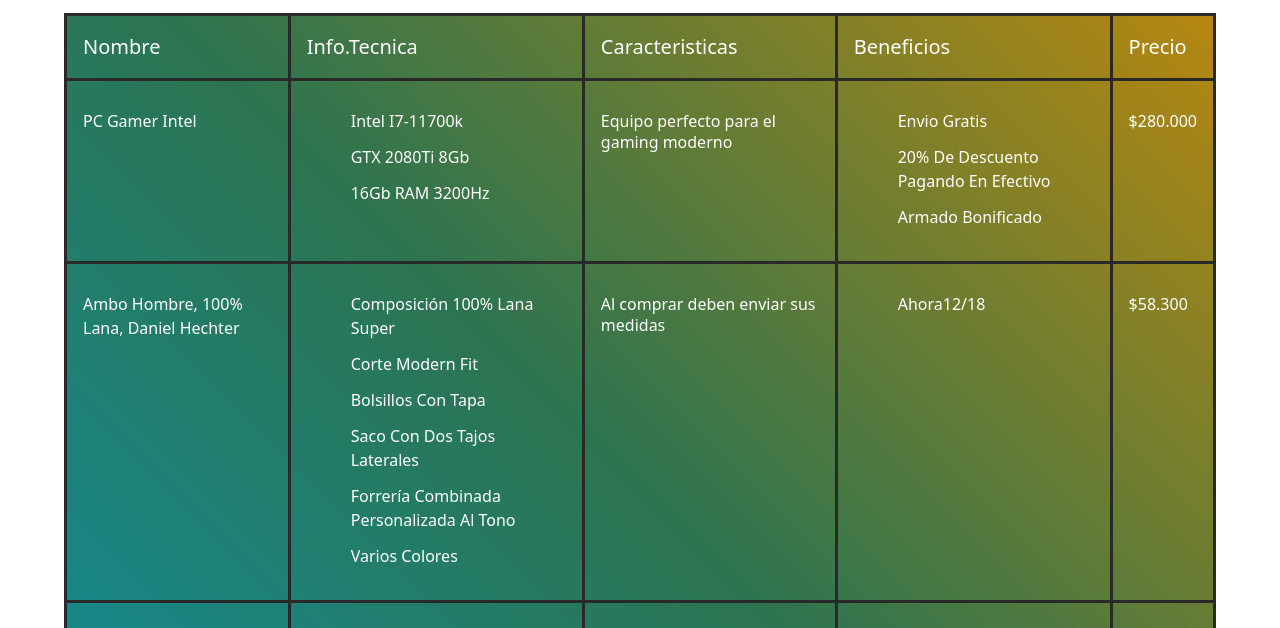
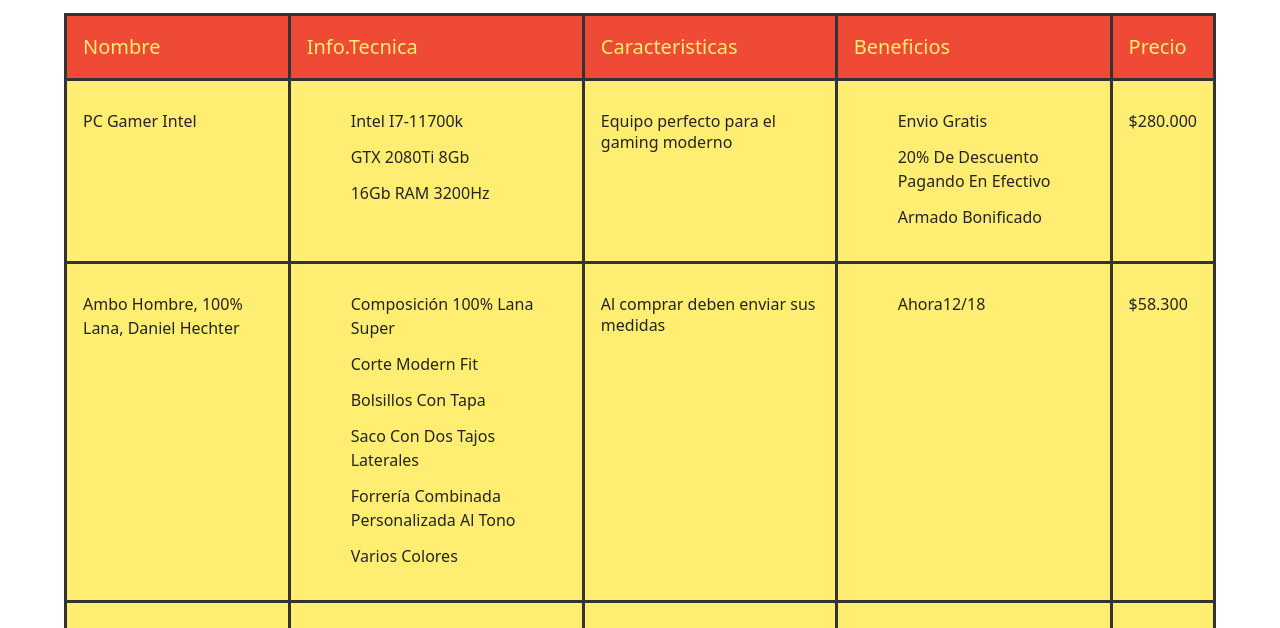
Before and after one commit to wetelectro/coder-wet, a website: page pages/ofertas.html in a window 1280 px wide. Shown: the part 149-777 px from the top of the page. Drawn offline with nearby package versions, Linux system fonts and the light colour scheme.

Commit message:
changed styles of tables and contact form

```diff
--- a/package.json
+++ b/package.json
@@ -1,7 +1,7 @@
 {
   "name": "coder-wet",
   "version": "1.0.0",
-  "description": "",
+  "description": "Proyecto del curso de Programacion Web en coderhouse, es una Tienda online.",
   "main": "index.js",
   "scripts": {
     "test": "echo \"Error: no test specified\" && exit 1",
--- a/sass/blocks/_tables.scss
+++ b/sass/blocks/_tables.scss
@@ -1,8 +1,9 @@
+@use './../utils/variables';
 /* Offers-table */
 .offers-table{
     width: 100%;
-    background: linear-gradient(45deg, rgb(13, 143, 163), rgb(44, 116, 80), rgb(182, 135, 15));
-    color: #ffffff;
+    background: $accent-color;
+    color: $dark-font;
     border-spacing: 0;
     border-collapse: collapse;
 
@@ -11,9 +12,15 @@
 	    text-align: left;
     }
 
-    tbody td,
+    tbody td{
+        border: solid 3px #333333;
+        padding: 1rem;
+    }
+
     thead th {
-        border: solid 3px #292929;
+        border: solid 3px #333333;
+        background: $main-color;
+        color: $accent-color;
         padding: 1rem;
     }
 
--- a/sass/components/_form.scss
+++ b/sass/components/_form.scss
@@ -2,12 +2,14 @@
 .contact_form{
 	display: flex;
     flex-direction: column;
+    width: 50%;
+    margin: auto;
 }
 
 .form_group{
 	display: flex;
     flex-direction: column;
-    width: fit-content;
+    width: 100%;
     margin: 1rem 0px;
 
 	*{
@@ -41,3 +43,7 @@
 		background: #eeeeee;
 	}
 }
+
+form input[type=checkbox]{
+	margin: 0 0.5rem 0 0;
+}
```
Also changed, not shown: css/sass.css, 1 other file.
